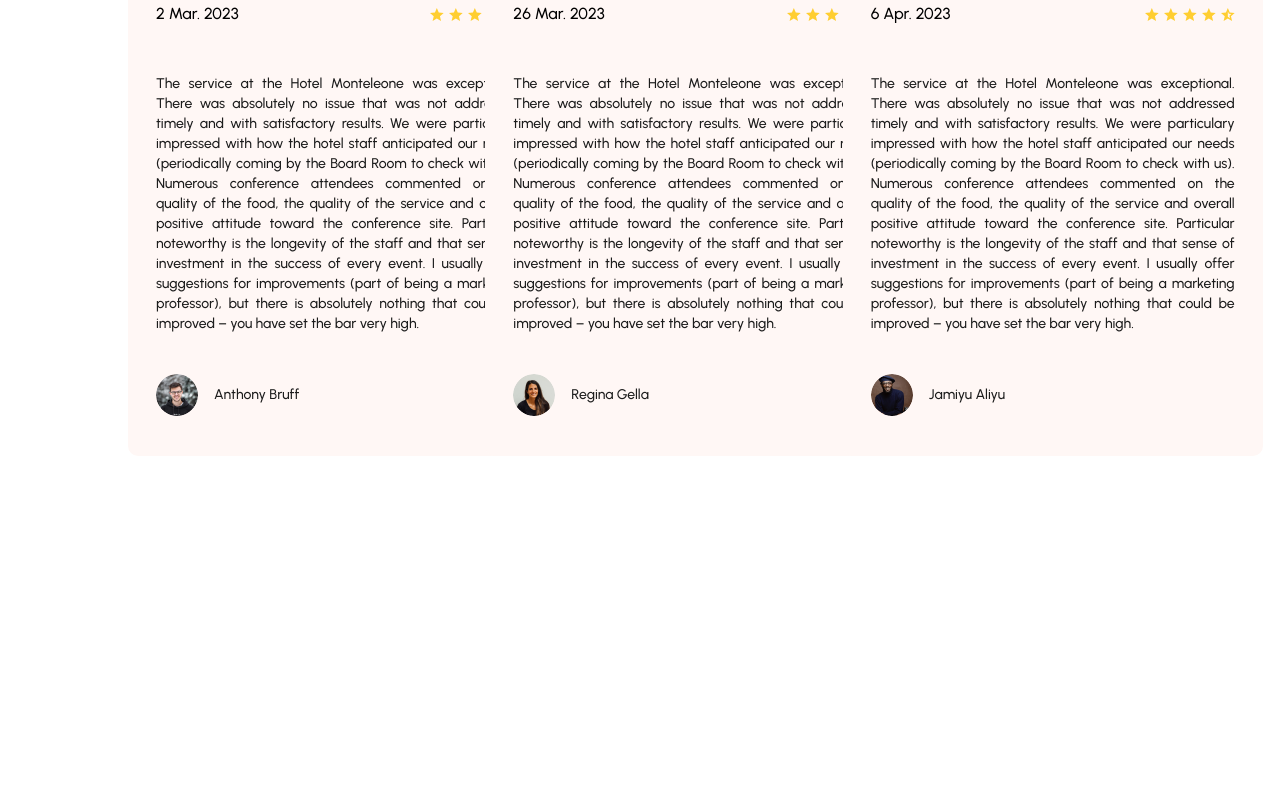
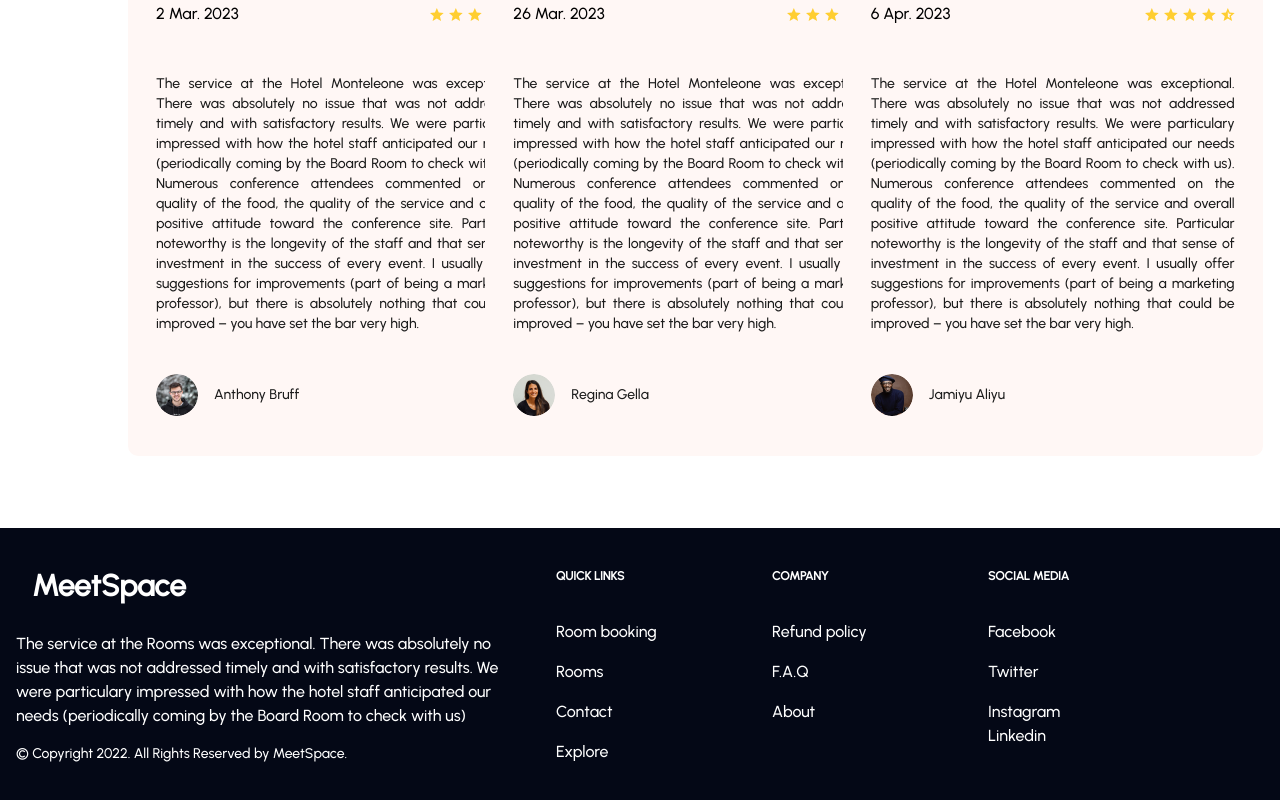
Before and after one commit to shaikahmadnawaz/meet-space, a React (Vite) app: page / in a window 1280 px wide. Shown: the part 2140-2940 px from the top of the page. Before the commit the page ends 2628 px from the top, so only its background shows below. Built offline with nearby package versions, Linux system fonts and the light colour scheme.

Commit message:
footer completed

```diff
--- /dev/null
+++ b/src/components/Footer.jsx
@@ -0,0 +1,113 @@
+const Footer = () => {
+  return (
+    <footer className="py-10 text-white bg-[#040816]">
+      <div className="relative z-10 mx-auto max-w-7xl px-4">
+        <div className="-m-6 flex flex-wrap">
+          <div className="w-full p-6 md:w-1/2 lg:w-5/12">
+            <div className="flex h-full flex-col justify-between">
+              <div className="mb-4 inline-flex items-center">
+                <span className="ml-4 text-3xl font-bold">MeetSpace</span>
+              </div>
+              <div>
+                <p className="mb-4  text-base font-medium">
+                  The service at the Rooms was exceptional. There was absolutely
+                  no issue that was not addressed timely and with satisfactory
+                  results. We were particulary impressed with how the hotel
+                  staff anticipated our needs (periodically coming by the Board
+                  Room to check with us)
+                </p>
+                <p className="text-sm">
+                  &copy; Copyright 2022. All Rights Reserved by MeetSpace.
+                </p>
+              </div>
+            </div>
+          </div>
+          <div className="w-full p-6 md:w-1/2 lg:w-2/12">
+            <div className="h-full">
+              <h3 className="tracking-px mb-9  text-xs font-semibold uppercase">
+                Quick links
+              </h3>
+              <ul>
+                <li className="mb-4">
+                  <a className=" text-base font-medium  " href="#">
+                    Room booking
+                  </a>
+                </li>
+                <li className="mb-4">
+                  <a className=" text-base font-medium  " href="#">
+                    Rooms
+                  </a>
+                </li>
+                <li className="mb-4">
+                  <a className=" text-base font-medium  " href="#">
+                    Contact
+                  </a>
+                </li>
+                <li>
+                  <a className=" text-base font-medium  " href="#">
+                    Explore
+                  </a>
+                </li>
+              </ul>
+            </div>
+          </div>
+          <div className="w-full p-6 md:w-1/2 lg:w-2/12">
+            <div className="h-full">
+              <h3 className="tracking-px mb-9  text-xs font-semibold uppercase ">
+                Company
+              </h3>
+              <ul>
+                <li className="mb-4">
+                  <a className=" text-base font-medium  " href="#">
+                    Refund policy
+                  </a>
+                </li>
+                <li className="mb-4">
+                  <a className=" text-base font-medium  " href="#">
+                    F.A.Q
+                  </a>
+                </li>
+                <li className="mb-4">
+                  <a className=" text-base font-medium  " href="#">
+                    About
+                  </a>
+                </li>
+              </ul>
+            </div>
+          </div>
+          <div className="w-full p-6 md:w-1/2 lg:w-3/12">
+            <div className="h-full">
+              <h3 className="tracking-px mb-9  text-xs font-semibold uppercase ">
+                Social media
+              </h3>
+              <ul>
+                <li className="mb-4">
+                  <a className=" text-base font-medium  " href="#">
+                    Facebook
+                  </a>
+                </li>
+                <li className="mb-4">
+                  <a className=" text-base font-medium  " href="#">
+                    Twitter
+                  </a>
+                </li>
+                <li>
+                  <a className=" text-base font-medium  " href="#">
+                    Instagram
+                  </a>
+                </li>
+                <li>
+                  <a className=" text-base font-medium  " href="#">
+                    Linkedin
+                  </a>
+                </li>
+              </ul>
+            </div>
+          </div>
+        </div>
+      </div>
+    </footer>
+  );
+};
+
+export default Footer;
--- a/src/components/landing/Testimonials.jsx
+++ b/src/components/landing/Testimonials.jsx
@@ -27,7 +27,7 @@ const data = [
 
 const Testimonials = () => {
   return (
-    <div className="relative bg-cover bg-center h-[650px] w-full mx-auto py-10  px-2 lg:px-8">
+    <div className="relative bg-cover bg-center h-full w-full mx-auto py-10  px-2 lg:px-8">
       <div className="mx-auto max-w-2xl lg:text-center py-8">
         <h2 className="text-3xl font-medium leading-tight text-black sm:text-4xl lg:text-5xl">
           Testimonies
--- a/src/pages/Landing.jsx
+++ b/src/pages/Landing.jsx
@@ -1,3 +1,4 @@
+import Footer from "../components/Footer";
 import Facilities from "../components/landing/Facilities";
 import Hero from "../components/landing/Hero";
 import Rooms from "../components/landing/Rooms";
@@ -11,7 +12,8 @@ const Landing = () => {
       <Hero />
       <Facilities />
       <Rooms />
-      <Testimonials/>
+      <Testimonials />
+      <Footer/>
     </>
   );
 };
```
